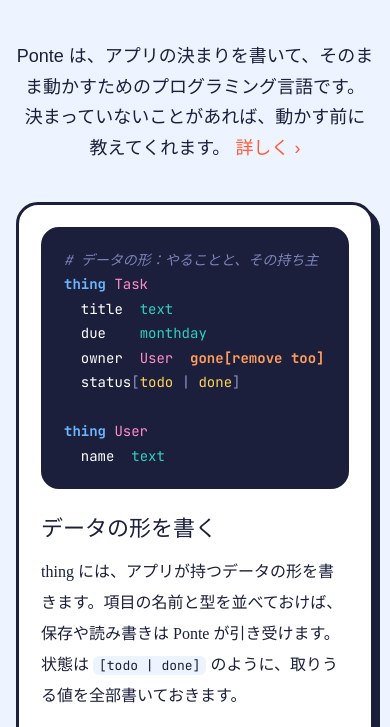
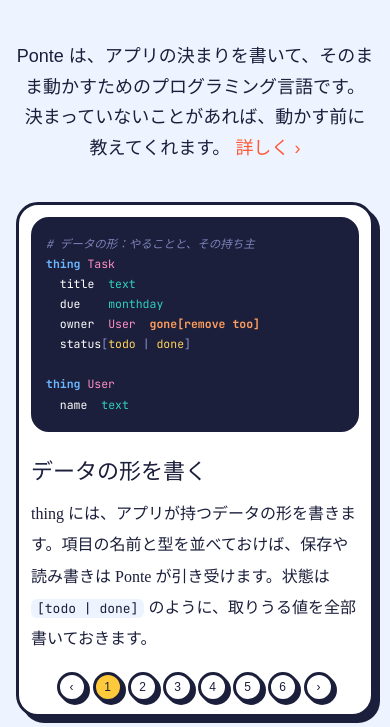
Before and after one commit to AnIT012/Ponte, a plain HTML site: page site/index.html in a window 390 px wide. Shown: the part 107-834 px from the top of the page. Drawn offline with Linux system fonts and the light colour scheme; a web font is replaced by a local one.

Commit message:
ホームページ: コードの見切れを直す
コードの枠を広く、1100px 以下は縦に並べる、文字の大きさを画面に合わせる、スマホは折り返す、見本5の例を短く。
360〜1280px で、どの見本も枠からはみ出さないことを確かめた。

Co-Authored-By: Claude Opus 5.5 <noreply@anthropic.com>
Claude-Session: https://claude.ai/code/session_019YbMfKhfobYUDvNw6a5grA

```diff
--- a/site/index.html
+++ b/site/index.html
@@ -56,8 +56,9 @@ section{padding-block:56px}
 /* ---- slides ---- */
 .show{padding:22px;margin-top:8px}
 .slide[hidden]{display:none}
-.slide{display:grid;grid-template-columns:minmax(0,1.15fr) minmax(0,1fr);gap:26px;align-items:center;min-height:310px}
-.code{background:var(--code);color:var(--codeink);border-radius:18px;border:3px solid var(--line);padding:18px 20px;font-size:14px;line-height:1.75;overflow-x:auto;margin:0}
+.slide{display:grid;grid-template-columns:minmax(0,1.45fr) minmax(0,1fr);gap:26px;align-items:center;min-height:310px}
+.code{background:var(--code);color:var(--codeink);border-radius:18px;border:3px solid var(--line);padding:18px 20px;font-size:clamp(11.5px,1.35vw,14px);line-height:1.75;overflow-x:auto;margin:0}
+.code .c{white-space:pre-wrap}
 .code .head{color:#6BB6FF;font-weight:700}.code .clause{color:#C9A7FF}.code .guard{color:#FF9D5C;font-weight:700}
 .code .type{color:#2FD1BF}.code .name{color:#FF8FC7}.code .val{color:#FFD35C}.code .field{color:#FFFFFF}.code .op{color:#8A90C4}
 .code .c{color:#7C83BA;font-style:italic}.code .block{background:#E0412A;color:#fff;border-radius:4px;padding:0 4px}
@@ -85,11 +86,19 @@ section{padding-block:56px}
 
 footer{padding-block:30px 50px;text-align:center;color:var(--muted);font-size:13.5px}
 
+@media (max-width:1100px){
+  .slide{grid-template-columns:minmax(0,1fr);min-height:0}
+  .code{font-size:clamp(11.5px,1.9vw,14px)}
+}
 @media (max-width:860px){
-  .slide{grid-template-columns:minmax(0,1fr);min-height:0}
   .cols{grid-template-columns:repeat(2,minmax(0,1fr))}
 }
-@media (max-width:520px){ .cols{grid-template-columns:minmax(0,1fr)} }
+@media (max-width:520px){
+  .cols{grid-template-columns:minmax(0,1fr)}
+  .show{padding:12px}
+  .code{padding:14px 12px;font-size:11.5px;white-space:pre-wrap;overflow-wrap:anywhere}
+  .ctrl{gap:6px}.dots{gap:5px}.dots button,.ctrl button{width:30px;height:30px;padding:0;font-size:12px}
+}
 </style>
 
 <div class="wrap">
@@ -172,8 +181,8 @@ footer{padding-block:30px 50px;text-align:center;color:var(--muted);font-size:13
 <span class="head">action</span> <span class="name">FindDeadline</span>
   <span class="clause">in</span>       mail <span class="type">text</span>
   <span class="clause">out</span>      <span class="val">found</span> <span class="type">monthday</span> <span class="op">|</span> <span class="val">missing</span>
-  <span class="clause">example</span>  <span class="val">"10/15(木)12:00まで"</span>      <span class="op">-&gt;</span> <span class="val">found</span> <span class="val">10/15</span> <span class="val">12:00</span>
-  <span class="clause">example</span>  <span class="val">"来週中にご提出ください"</span>  <span class="op">-&gt;</span> <span class="val">missing</span>
+  <span class="clause">example</span>  <span class="val">"10/15まで"</span>     <span class="op">-&gt;</span> <span class="val">found</span> <span class="val">10/15</span>
+  <span class="clause">example</span>  <span class="val">"来週中に提出"</span>  <span class="op">-&gt;</span> <span class="val">missing</span>
   <span class="guard">never</span>    guess the year
   <span class="guard">never</span>    fail
   <span class="guard">else</span>     ask user
--- a/site/page.css
+++ b/site/page.css
@@ -13,8 +13,9 @@
 /* ---- slides ---- */
 .show{padding:22px;margin-top:8px}
 .slide[hidden]{display:none}
-.slide{display:grid;grid-template-columns:minmax(0,1.15fr) minmax(0,1fr);gap:26px;align-items:center;min-height:310px}
-.code{background:var(--code);color:var(--codeink);border-radius:18px;border:3px solid var(--line);padding:18px 20px;font-size:14px;line-height:1.75;overflow-x:auto;margin:0}
+.slide{display:grid;grid-template-columns:minmax(0,1.45fr) minmax(0,1fr);gap:26px;align-items:center;min-height:310px}
+.code{background:var(--code);color:var(--codeink);border-radius:18px;border:3px solid var(--line);padding:18px 20px;font-size:clamp(11.5px,1.35vw,14px);line-height:1.75;overflow-x:auto;margin:0}
+.code .c{white-space:pre-wrap}
 .code .head{color:#6BB6FF;font-weight:700}.code .clause{color:#C9A7FF}.code .guard{color:#FF9D5C;font-weight:700}
 .code .type{color:#2FD1BF}.code .name{color:#FF8FC7}.code .val{color:#FFD35C}.code .field{color:#FFFFFF}.code .op{color:#8A90C4}
 .code .c{color:#7C83BA;font-style:italic}.code .block{background:#E0412A;color:#fff;border-radius:4px;padding:0 4px}
@@ -42,9 +43,17 @@
 
 footer{padding-block:30px 50px;text-align:center;color:var(--muted);font-size:13.5px}
 
+@media (max-width:1100px){
+  .slide{grid-template-columns:minmax(0,1fr);min-height:0}
+  .code{font-size:clamp(11.5px,1.9vw,14px)}
+}
 @media (max-width:860px){
-  .slide{grid-template-columns:minmax(0,1fr);min-height:0}
   .cols{grid-template-columns:repeat(2,minmax(0,1fr))}
 }
-@media (max-width:520px){ .cols{grid-template-columns:minmax(0,1fr)} }
+@media (max-width:520px){
+  .cols{grid-template-columns:minmax(0,1fr)}
+  .show{padding:12px}
+  .code{padding:14px 12px;font-size:11.5px;white-space:pre-wrap;overflow-wrap:anywhere}
+  .ctrl{gap:6px}.dots{gap:5px}.dots button,.ctrl button{width:30px;height:30px;padding:0;font-size:12px}
+}
 </style>
```
Also changed, not shown: site/landing.html (+15 -6 lines), 1 other file.
